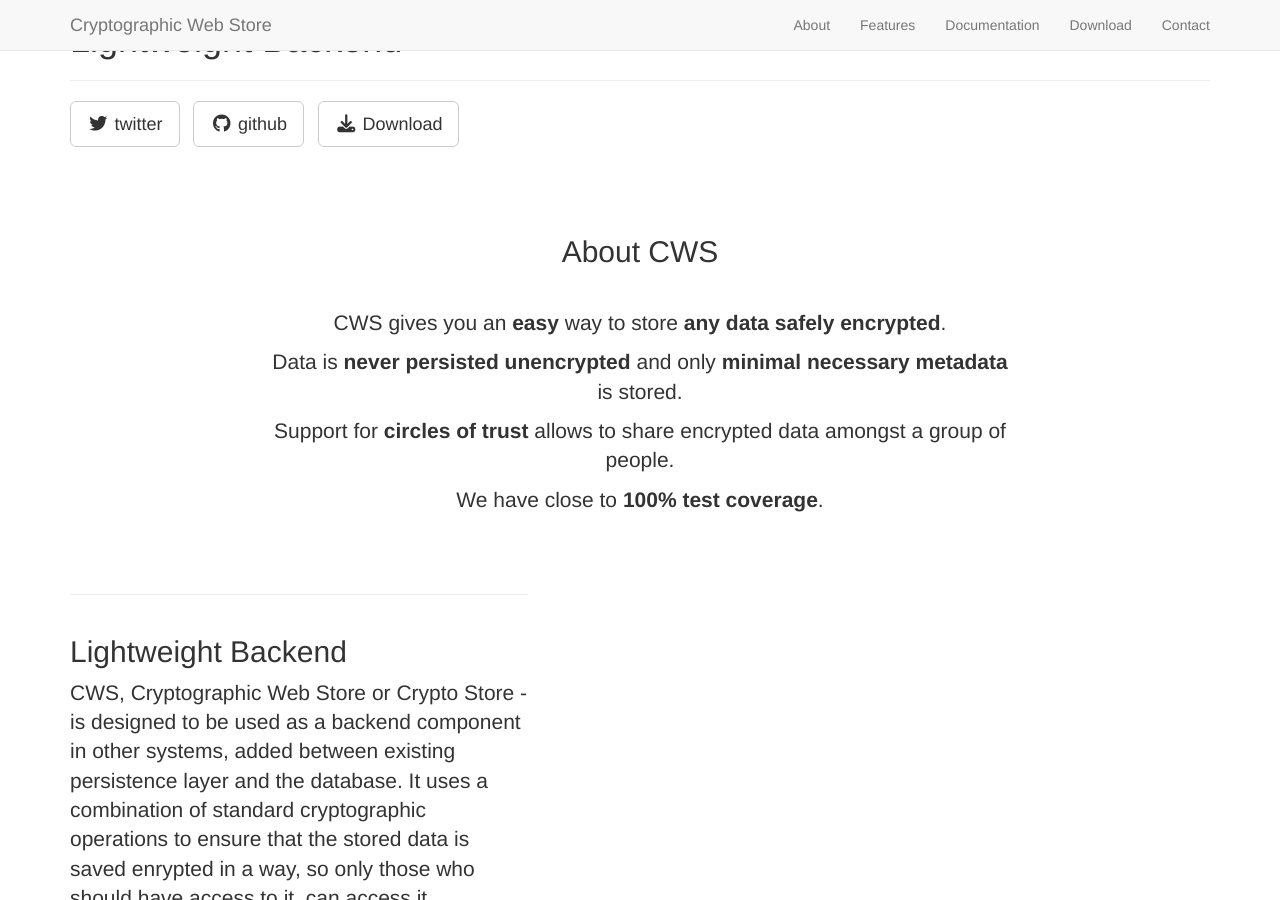
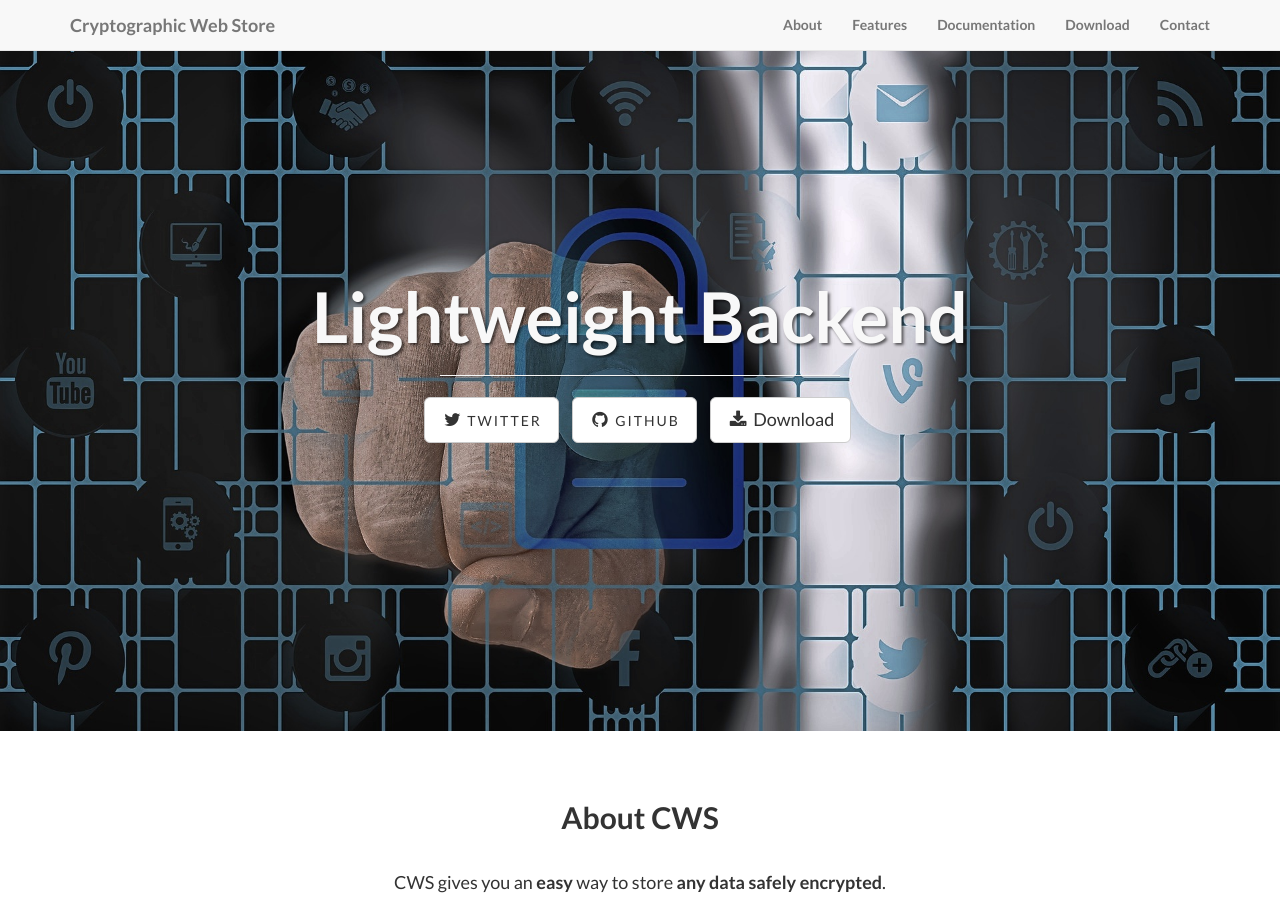
Before and after one commit to JavaDogs/cws-website, a Jekyll site: the page built from _posts/2014-09-21-features-1.markdown, in a window 1280 px wide and 900 px high. Built offline with Jekyll 4.4.1, drawn with Linux system fonts in a browser that asks for light colours; nearby versions of some CDN libraries; library files that are not in the unit come from our copies.

Commit message:
fix css paths

```diff
--- a/_includes/head.html
+++ b/_includes/head.html
@@ -9,13 +9,13 @@
     <title>{% if page.title %}{{ page.title }}{% else %}{{ site.title }}{% endif %}</title>
 
     <!-- Bootstrap Core CSS -->
-    <link href="css/bootstrap.min.css" rel="stylesheet">
+    <link href="{{ site.baseurl }}/css/bootstrap.min.css" rel="stylesheet">
 
     <!-- Custom CSS -->
-    <link href="css/landing-page.css" rel="stylesheet">
+    <link href="{{ site.baseurl }}/css/landing-page.css" rel="stylesheet">
 
     <!-- Custom Fonts -->
-    <link href="font-awesome-4.1.0/css/font-awesome.min.css" rel="stylesheet" type="text/css">
+    <link href="{{ site.baseurl }}/font-awesome-4.1.0/css/font-awesome.min.css" rel="stylesheet" type="text/css">
     <link href="https://fonts.googleapis.com/css?family=Lato:300,400,700,300italic,400italic,700italic" rel="stylesheet" type="text/css">
 
     <!-- HTML5 Shim and Respond.js IE8 support of HTML5 elements and media queries -->
```
